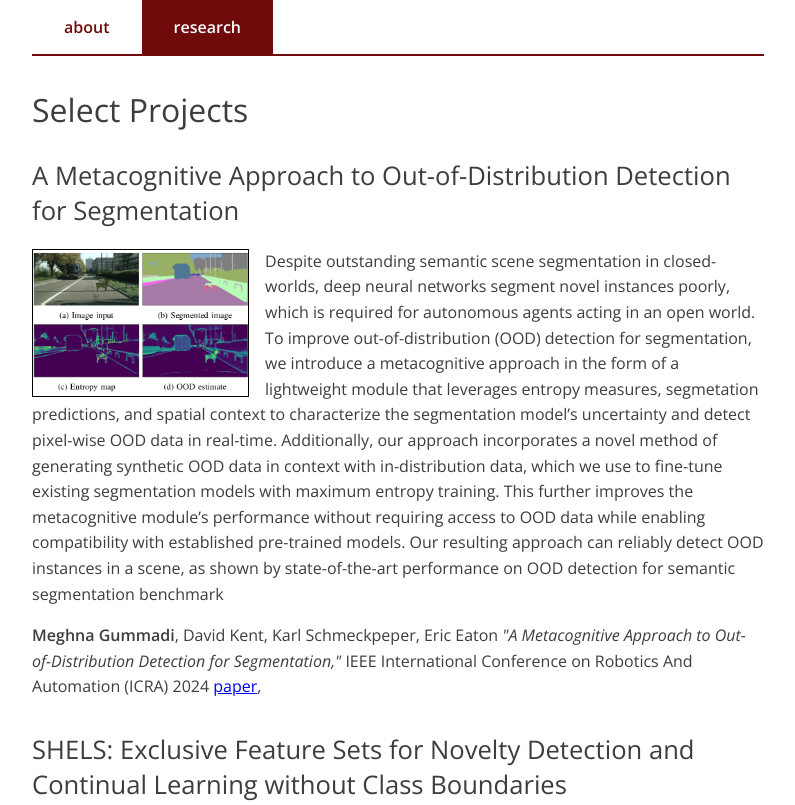
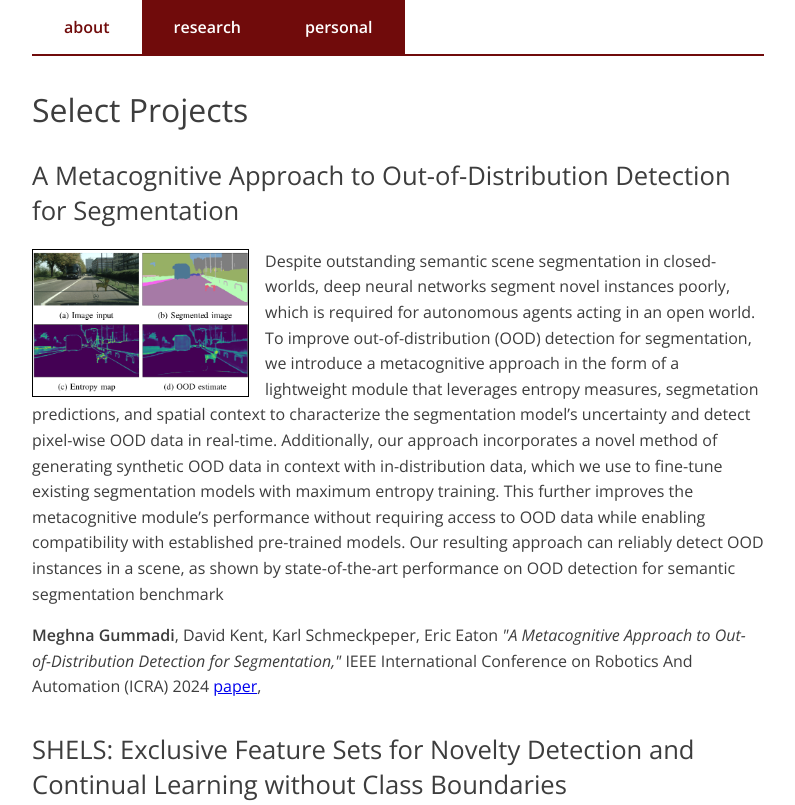
Before and after one commit to meghna30/meghna30.github.io, a plain HTML site: page research.html in a window 1280 px wide. Shown: the top 805 px of the page, without its empty margins (242-1037 px from the left). Drawn offline with nearby package versions, Linux system fonts and the light colour scheme.

Commit message:
Update research.html
added personal

```diff
--- a/research.html
+++ b/research.html
@@ -18,6 +18,7 @@
             <header class="container menu">
                 <a href="index.html"><p>about</p></a>
                 <a href="research.html"><p id="menu-active">research</p></a>
+                 <a href="personal.html"><p id="menu-active">personal</p></a>
             </header>
 
             <article>
```
